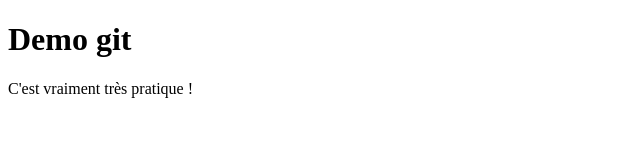
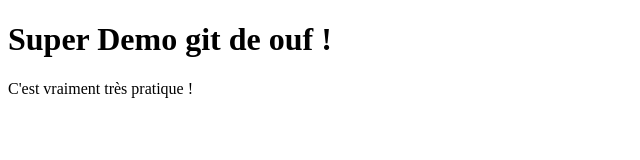
Before and after one commit to Pedrolane/git-demo, a plain HTML site: page index.html in a window 1280 px wide. Shown: the whole page, without its empty margins (0-640 px from the left). Drawn offline with Linux system fonts and the light colour scheme.

Commit message:
title modif

```diff
--- a/index.html
+++ b/index.html
@@ -7,7 +7,7 @@
   <title>Demo git</title>
 </head>
 <body>
-  <h1>Demo git</h1>
+  <h1>Super Demo git de ouf !</h1>
 
   <p>C'est vraiment très pratique !</p>
 </body>
```
